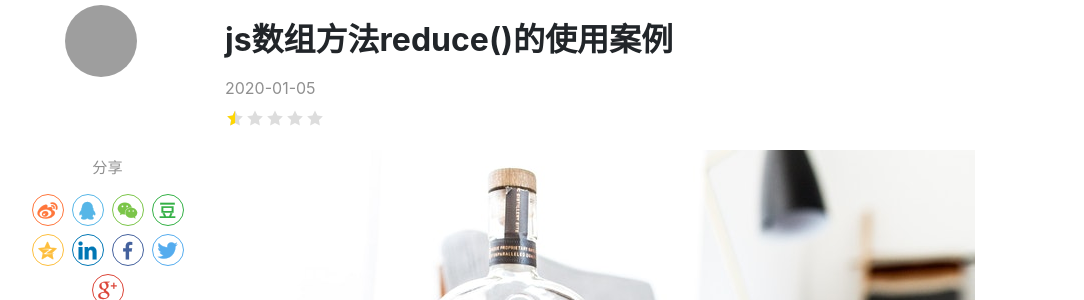
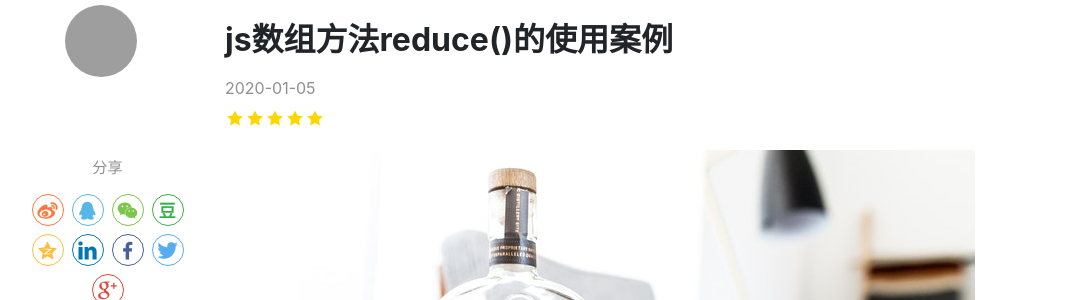
Before and after one commit to kothing/kothing.github.io, a Jekyll site: the page built from _posts/2020-01-05-array-reduce.md, in a window 1280 px wide. Shown: the part 200-500 px from the top of the page, without its empty margins (50-1134 px from the left). Built offline with Jekyll 4.4.1, drawn with Linux system fonts in a browser that asks for light colours; nearby versions of some CDN libraries; comment, search, counter and statistics services are not loaded; grey boxes are pictures that could not be loaded.

````diff
--- a/_posts/2020-01-05-array-reduce.md
+++ b/_posts/2020-01-05-array-reduce.md
@@ -4,7 +4,7 @@ title:  "js数组方法reduce()的使用案例"
 author: john
 categories: [ Javascript ]
 image: assets/images/5.jpg
-rating: .5
+rating: 5
 ---
 reduce()方法是数组的一个实例方法（共有方法），可以被数组的实例对象调用。reduce() 方法接收一个函数作为累加器（accumulator），数组中的每个值（从左到右）开始缩减，最终为一个值。
 ```js
````
